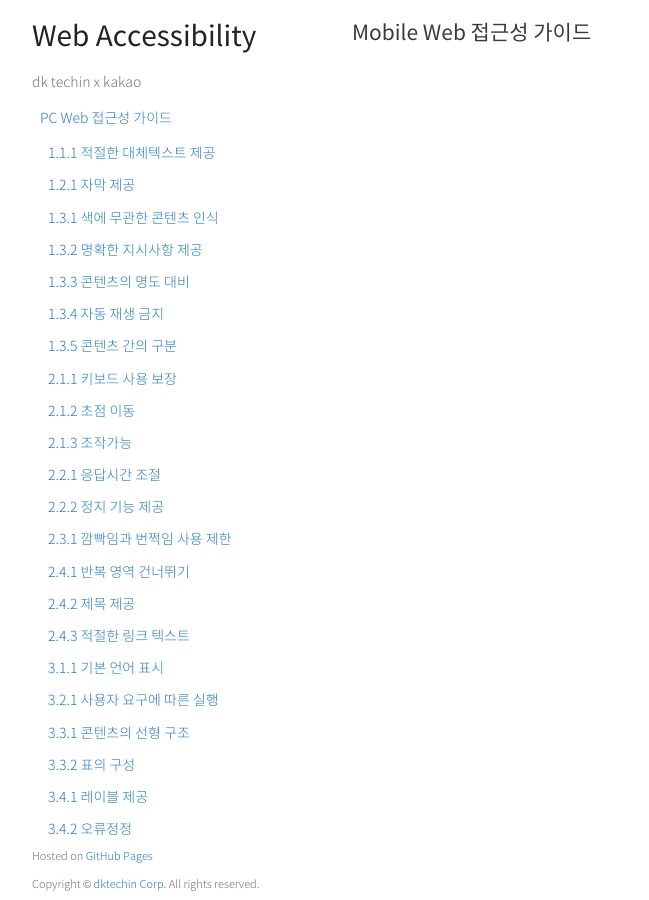
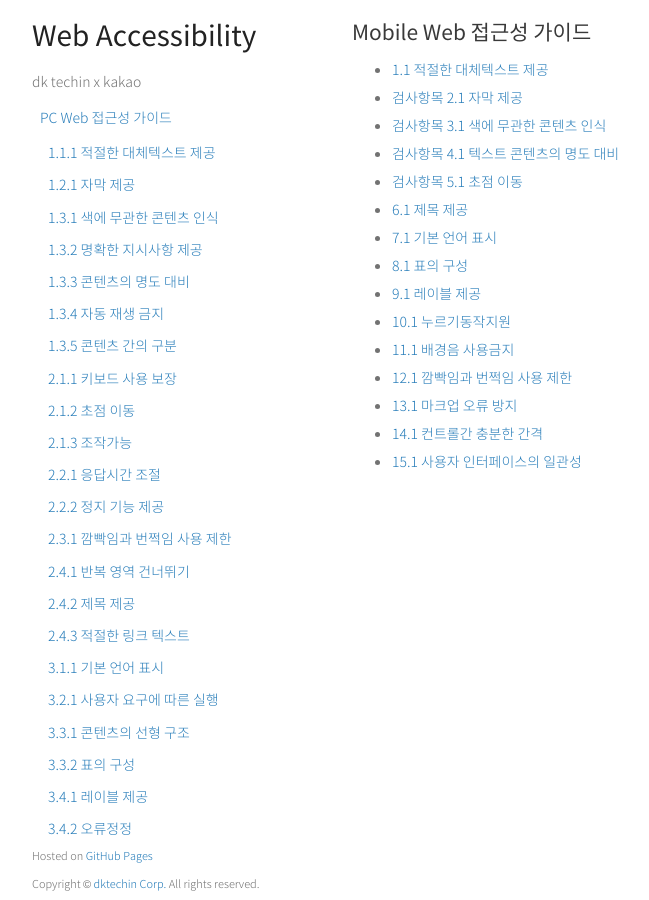
Before and after one commit to daum-a11y/web-a11y-guide, a Jekyll site: the page built from mobile/index.md, in a window 1280 px wide. Shown: the whole page, without its empty margins (68-717 px from the left). Built offline with Jekyll 4.4.1, drawn with Linux system fonts in a browser that asks for light colours.

Commit message:
링크 수정

```diff
--- a/mobile/index.md
+++ b/mobile/index.md
@@ -4,3 +4,19 @@ title: Mobile Web 접근성 가이드
 ---
 
 ## Mobile Web 접근성 가이드
+
+* [1.1 적절한 대체텍스트 제공]({{ site.baseurl }}/mobile/1.1)
+* [검사항목 2.1 자막 제공]({{ site.baseurl }}/mobile/2.1)
+* [검사항목 3.1 색에 무관한 콘텐츠 인식]({{ site.baseurl }}/mobile/3.1)
+* [검사항목 4.1 텍스트 콘텐츠의 명도 대비]({{ site.baseurl }}/mobile/4.1)
+* [검사항목 5.1 초점 이동]({{ site.baseurl }}/mobile/5.1)
+* [6.1 제목 제공]({{ site.baseurl }}/mobile/6.1)
+* [7.1 기본 언어 표시]({{ site.baseurl }}/mobile/7.1)
+* [8.1 표의 구성]({{ site.baseurl }}/mobile/8.1)
+* [9.1 레이블 제공]({{ site.baseurl }}/mobile/9.1)
+* [10.1 누르기동작지원]({{ site.baseurl }}/mobile/10.1)
+* [11.1 배경음 사용금지]({{ site.baseurl }}/mobile/11.1)
+* [12.1 깜빡임과 번쩍임 사용 제한]({{ site.baseurl }}/mobile/12.1)
+* [13.1 마크업 오류 방지]({{ site.baseurl }}/mobile/13.1)
+* [14.1 컨트롤간 충분한 간격]({{ site.baseurl }}/mobile/14.1)
+* [15.1 사용자 인터페이스의 일관성]({{ site.baseurl }}/mobile/15.1)
```
Also changed, not shown: pc/index.md (+23 -23 lines).
